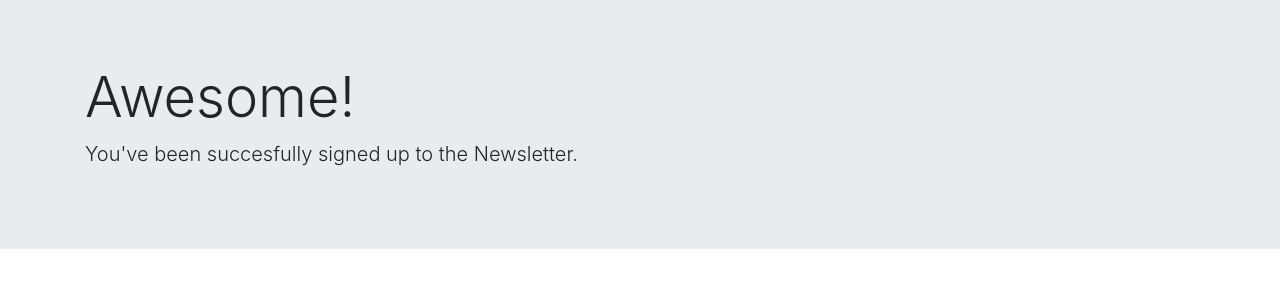
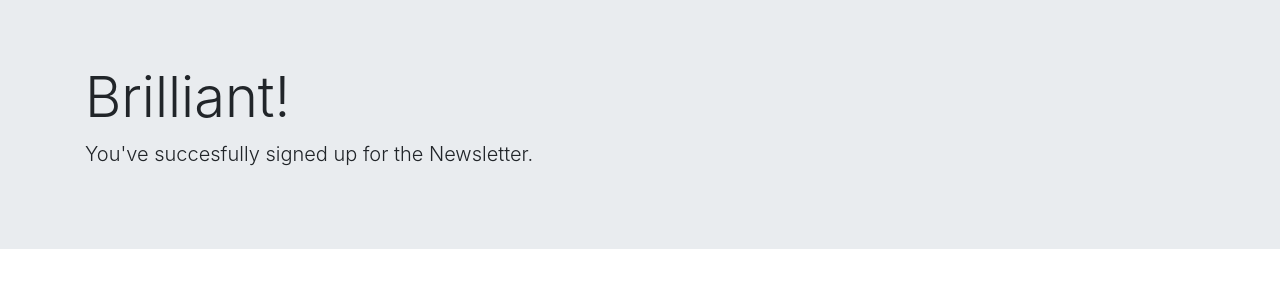
Before and after one commit to wizcudi/newsletter, a website: page success.html in a window 1280 px wide. Drawn offline with nearby package versions, Linux system fonts and the light colour scheme.

Commit message:
updated success title

```diff
--- a/success.html
+++ b/success.html
@@ -12,9 +12,9 @@
 <body>
     <div class="jumbotron jumbotron-fluid">
         <div class="container">
-          <h1 class="display-4">Awesome!</h1>
+          <h1 class="display-4">Brilliant!</h1>
           <p class="lead">
-              You've been succesfully signed up to the Newsletter.
+              You've succesfully signed up for the Newsletter.
             </p>
         </div>
     </div>
```
Also changed, not shown: failure.html (+1 -1 lines).
